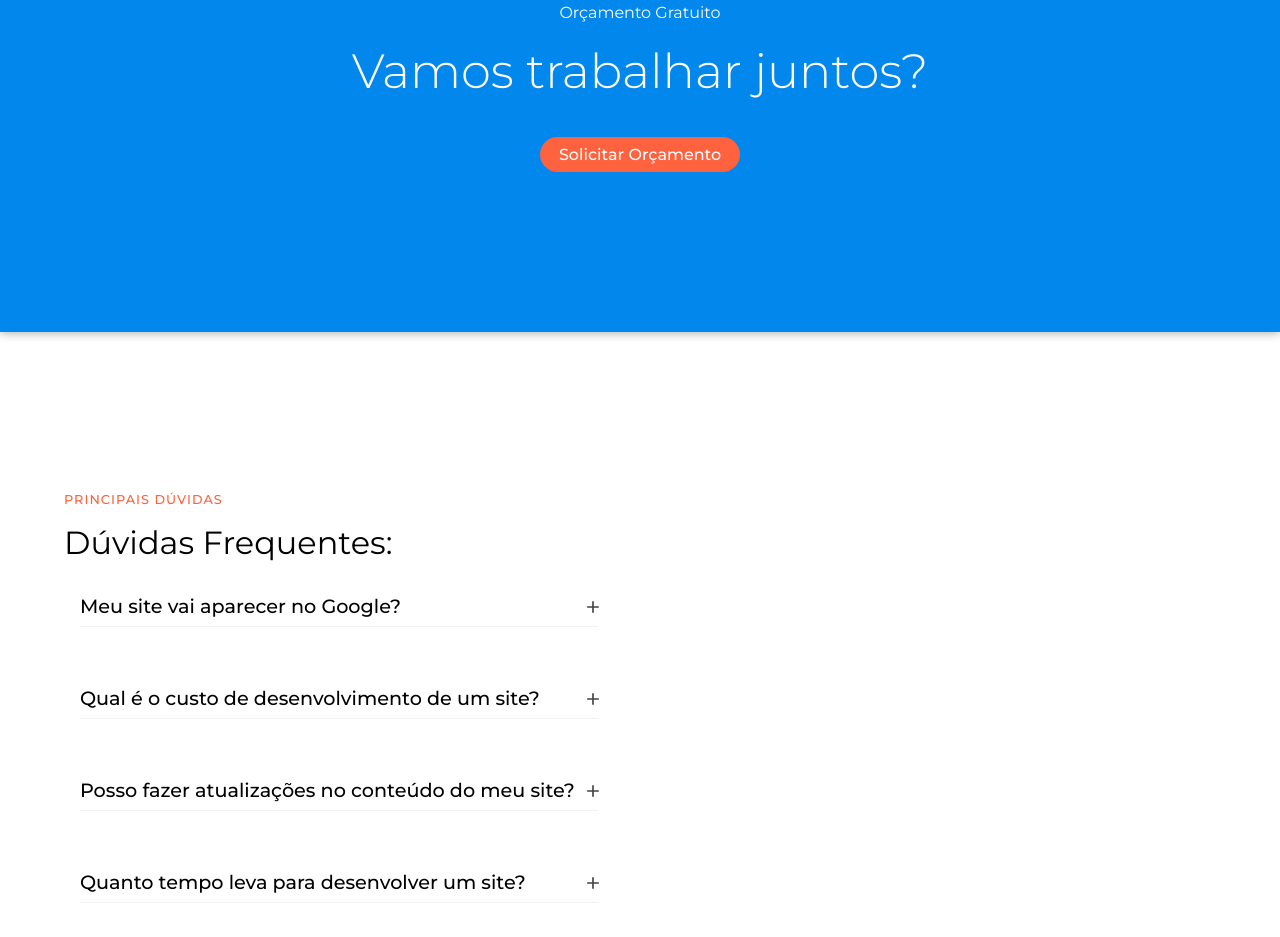
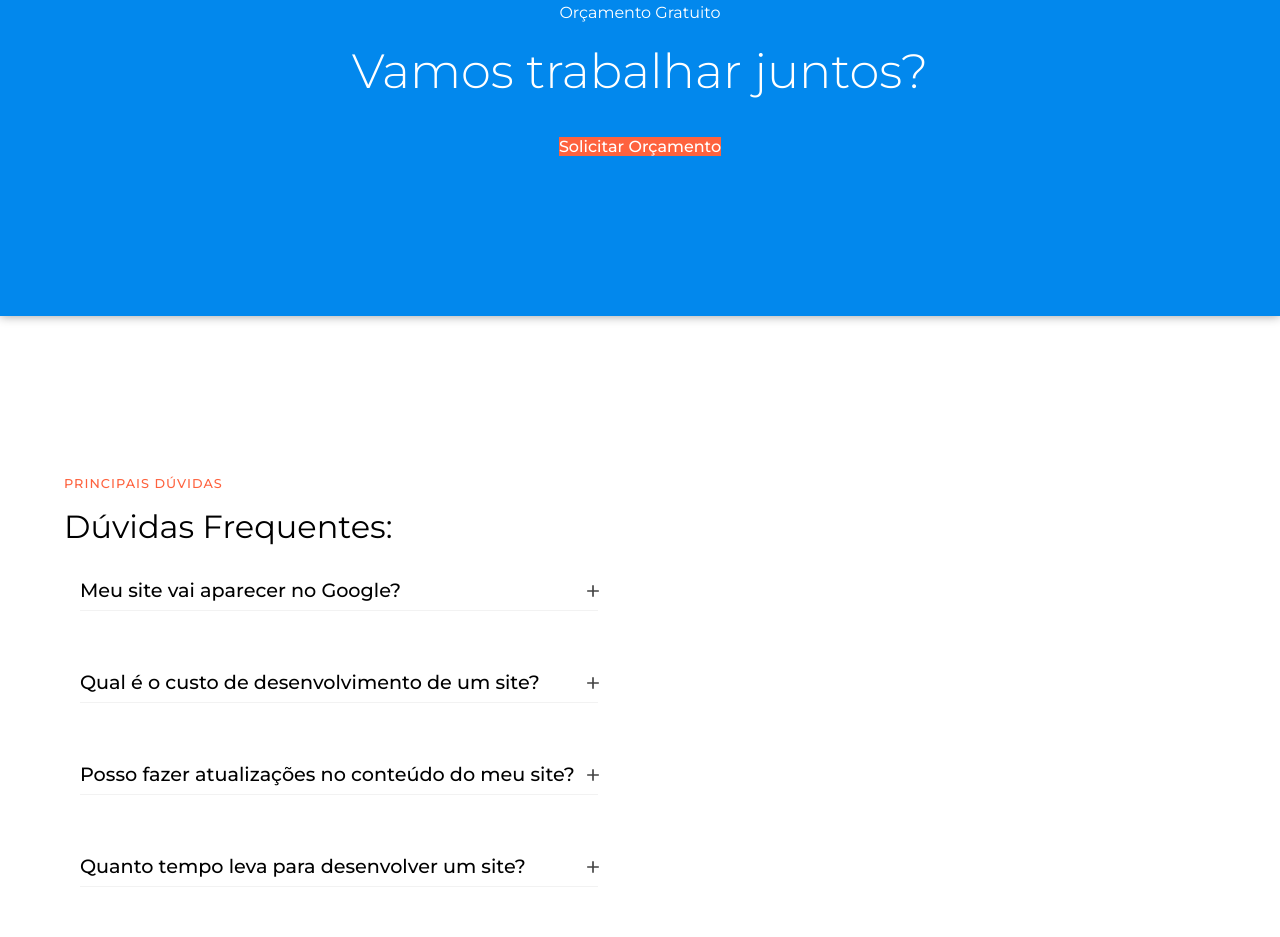
Before and after one commit to rlxmts/horbiti, a plain HTML site: page index.html in a window 1280 px wide. Shown: the part 2858-3795 px from the top of the page. Drawn offline with Linux system fonts and the light colour scheme.

Commit message:
:wrench: Ajusta botao secao Chamada

```diff
--- a/assets/styles/components/_chamada.scss
+++ b/assets/styles/components/_chamada.scss
@@ -22,7 +22,8 @@
         p{
             font-size: 3rem ;
         }
-        button{
+        a{
+            display: block;
             background-color: variaveis.$laranja;
             color: variaveis.$branco;
             font-weight: 500;
--- a/index.html
+++ b/index.html
@@ -188,7 +188,14 @@
             <div class="container">
                 <h3 class="anima">Orçamento Gratuito</h3>
                 <p class="anima">Vamos trabalhar juntos?</p>
-                <button class="anima">Solicitar Orçamento</button>
+                <a
+                    href="https://wa.me/5521991537608"
+                    target="_blank"
+                    rel="noopener noreferrer"
+                    class="anima"
+                >
+                    Solicitar Orçamento
+                </a>
             </div>
         </section>
         <section class="duvidas container">
```
Also changed, not shown: assets/styles/styles.css, 1 other file.
